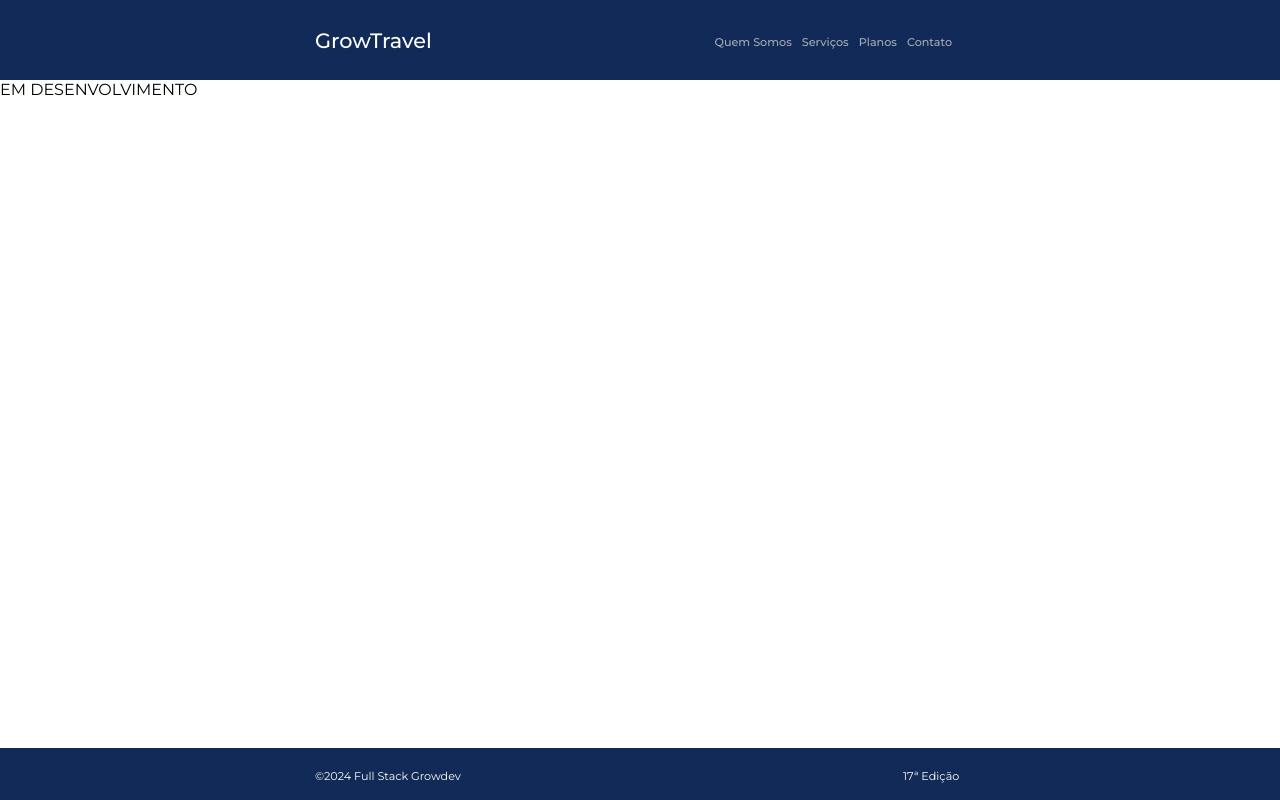
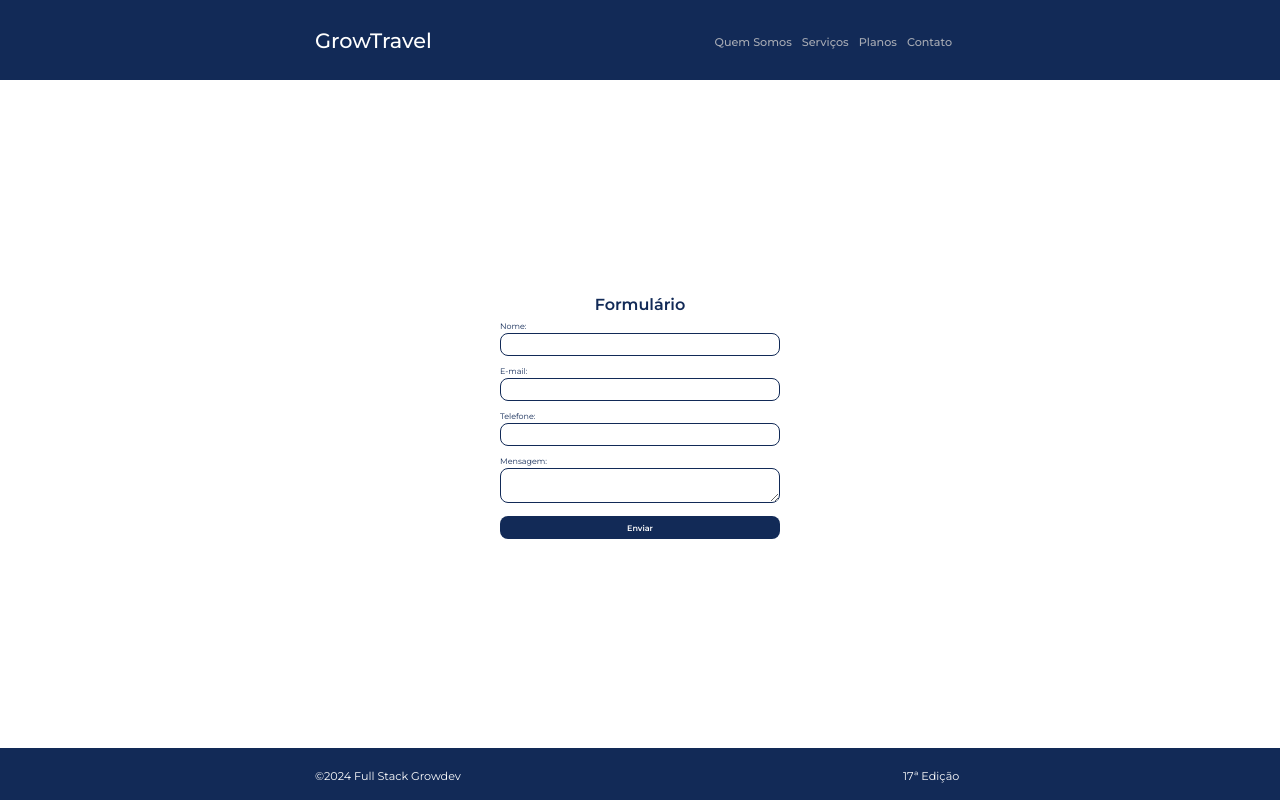
Before and after one commit to Leokrindges/growturismos, a React (Vite) app: page /contatos in a window 1280 px wide. Built offline with nearby package versions, Linux system fonts and the light colour scheme.

Commit message:
feature: Adiconado conteudo na main na pagina Contato

```diff
--- /dev/null
+++ b/src/components/functional/Formulario.tsx
@@ -0,0 +1,13 @@
+import { FormularioStyled } from "../styled/FormularioStyled";
+interface FormularioStyledProps {
+  children?: React.ReactNode;
+}
+
+export function Formulario(props: FormularioStyledProps) {
+  return (
+    <FormularioStyled>
+      {props.children}
+
+    </FormularioStyled>
+  );
+}
--- a/src/components/functional/MainContato.tsx
+++ b/src/components/functional/MainContato.tsx
@@ -1,5 +1,47 @@
+import { ButtonFormularioStyled } from "../styled/ButtonFormularioStyled";
+import { Column } from "../styled/Column";
+import { Container } from "../styled/Container";
+import { InputStyled } from "../styled/InputStyled";
+import { LabelStyled } from "../styled/LabelStyled";
 import { MainStyled } from "../styled/MainStyled";
+import { Row } from "../styled/Row";
+import { TextArearStyled } from "../styled/TextAreaStyled";
+import { TitleStyled } from "../styled/TitleStyled";
+import { Formulario } from "./Formulario";
 
 export function MainContato() {
-  return <MainStyled>EM DESENVOLVIMENTO</MainStyled>;
+  return (
+    <MainStyled>
+      <Container heigth="100%">
+        <Row justifyContent="center" alignItens="center" height="100%">
+          <Column
+            widht="280px"
+            displayFlex="flex"
+            flexDirection="column"
+            alignItens="center"
+            justifyContent="center"
+          >
+            <Formulario>
+              <TitleStyled fontSize="1rem" fontWeight="600" texteAlign="center">
+                Formulário
+              </TitleStyled>
+              <LabelStyled htmlFor="name">Nome:</LabelStyled>
+              <InputStyled type="text" name="name" />
+
+              <LabelStyled htmlFor="email">E-mail:</LabelStyled>
+              <InputStyled type="email" name="email" />
+
+              <LabelStyled htmlFor="phone">Telefone:</LabelStyled>
+              <InputStyled type="text" name="phone" />
+
+              <LabelStyled htmlFor="message">Mensagem:</LabelStyled>
+
+              <TextArearStyled name="message" heigth="35px" />
+              <ButtonFormularioStyled>Enviar</ButtonFormularioStyled>
+            </Formulario>
+          </Column>
+        </Row>
+      </Container>
+    </MainStyled>
+  );
 }
--- /dev/null
+++ b/src/components/styled/ButtonFormularioStyled.tsx
@@ -0,0 +1,10 @@
+import styled from "styled-components";
+import { ButtonStyled } from "./ButtonStyled";
+
+export const ButtonFormularioStyled = styled(ButtonStyled)`
+    width: 100%;
+    height: 23px;
+    font-size: .5rem;
+    border-radius: 8px;
+    margin-top: 06px;
+`;
--- /dev/null
+++ b/src/components/styled/FormularioStyled.tsx
@@ -0,0 +1,7 @@
+import styled from "styled-components";
+
+export const FormularioStyled = styled.form`
+  color: #122a57;
+  height: 100%;
+  margin-top: 6px;
+`;
--- /dev/null
+++ b/src/components/styled/InputStyled.tsx
@@ -0,0 +1,15 @@
+import styled from "styled-components";
+
+interface ImputStyledProps {
+  heigth?: string;
+}
+
+export const InputStyled = styled.input<ImputStyledProps>`
+  width: 100%;
+  border-radius: 08px;
+  border: solid 1.5px #122a57;
+  margin-bottom: 0.2rem;
+  height: ${(props) => props.height ?? "23px"};
+  font-size: .6rem;
+  padding-left: 5px;
+`;
--- /dev/null
+++ b/src/components/styled/LabelStyled.tsx
@@ -0,0 +1,5 @@
+import styled from "styled-components";
+
+export const LabelStyled = styled.label`
+  font-size: 0.5rem;
+`;
--- a/src/components/styled/LinhaStyled.tsx
+++ b/src/components/styled/LinhaStyled.tsx
@@ -2,6 +2,6 @@ import styled from "styled-components";
 
 export const LinhaStyled = styled.hr`
   width: 120px;
-  height: 3.3px;
+  height: 3.1px;
   background: #122a57;
 `;
--- /dev/null
+++ b/src/components/styled/TextAreaStyled.tsx
@@ -0,0 +1,15 @@
+import styled from "styled-components";
+interface TextArearStyled {
+  heigth?: string;
+}
+
+export const TextArearStyled = styled.textarea<TextArearStyled>`
+  width: 100%;
+  border-radius: 08px;
+  border: solid 1.5px #122a57;
+  margin-bottom: 0.2rem;
+  height: ${(props) => props.heigth ?? "23px"};
+  font-size: 0.6rem;
+  padding-left: 5px;
+  padding-top: 2.5px;
+`;
--- a/src/components/styled/TitleStyled.tsx
+++ b/src/components/styled/TitleStyled.tsx
@@ -3,9 +3,11 @@ import styled from "styled-components";
 interface TitleStyledProps {
   fontSize?: string;
   fontWeight?: string;
+  texteAlign?: string;
 }
 
 export const TitleStyled = styled.h2<TitleStyledProps>`
+  text-align: ${(props)=> props.texteAlign ?? "start"};
   font-size: ${(props) => props.fontSize ?? "0.8rem"};
   color: #122a57;
   font-weight: ${(props) => props.fontWeight ?? "600"};
```
